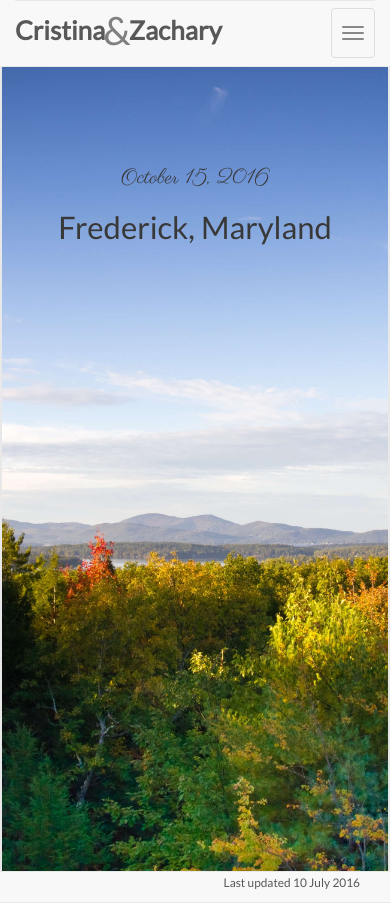
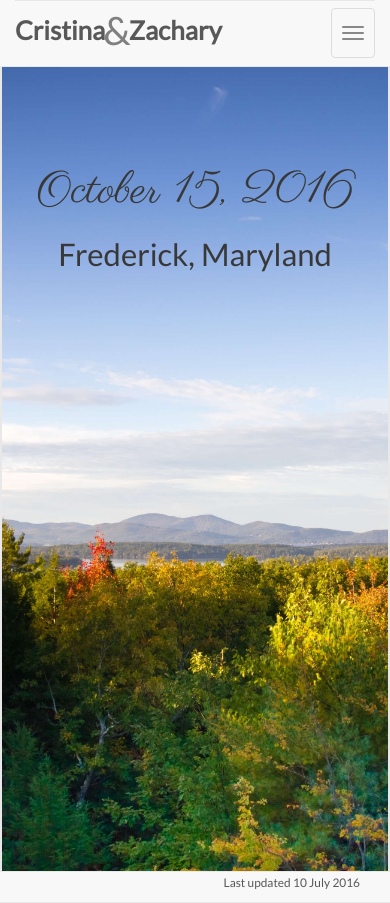
Before and after one commit to cthierer/cristina-and-zach, a Jekyll site: the page built from index.html, in a window 390 px wide. Built offline with Jekyll 4.4.1, drawn with Linux system fonts in a browser that asks for light colours.

Commit message:
Adjust date sizing on responsive views

```diff
--- a/_sass/_landing.scss
+++ b/_sass/_landing.scss
@@ -6,6 +6,10 @@
         border: none;
         color: $gray-darkest;
         margin-top: 70px;
+
+        .h1 {
+            font-size: 45px;
+        }
 
         .text-sub {
             font-size: 31px;
@@ -21,6 +25,14 @@
 }
 
 @media (min-width: 768px) {
+    .jumbotron.landing-page {
+        .page-header {
+            .h1 {
+                font-size: 63px;
+            }
+        }
+    }
+
     .landing-page-wrapper {
         padding: 25px;
         padding-top: 0;
```
